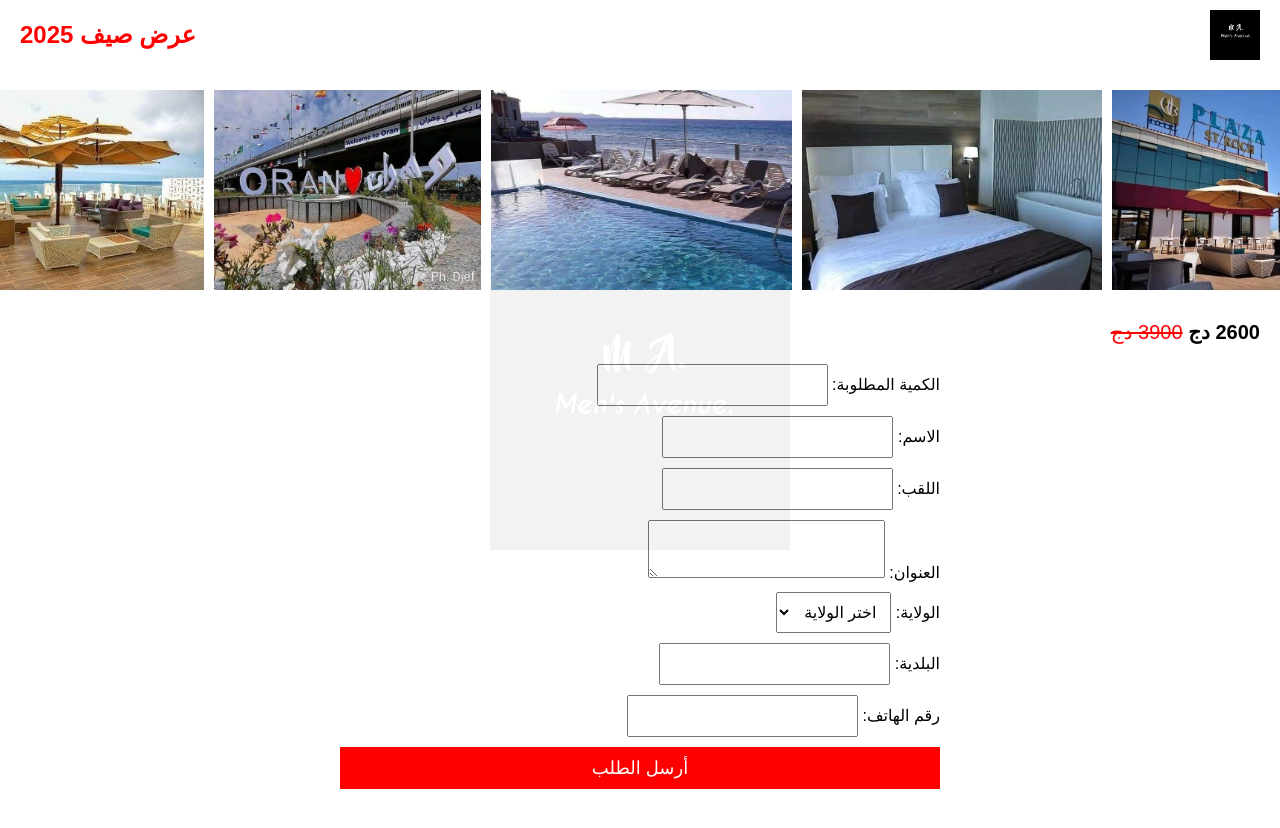
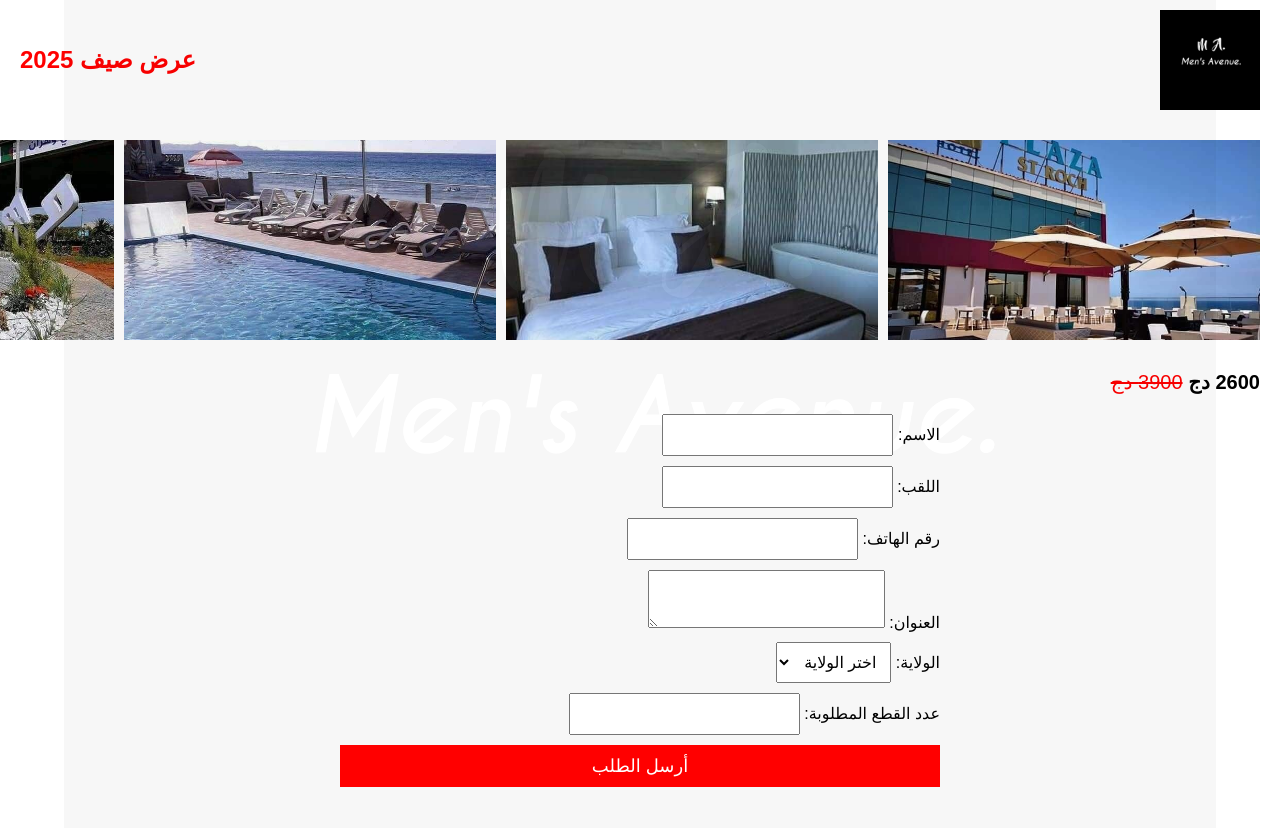
Before and after one commit to Wallas2402/Beta-1, a plain HTML site: page index.html in a window 1280 px wide. Drawn offline with Linux system fonts and the light colour scheme.

Commit message:
Update index.html

```diff
--- a/index.html
+++ b/index.html
@@ -20,7 +20,7 @@
       padding: 10px 20px;
     }
     .logo {
-      height: 50px;
+      height: 100px; /* doubled */
     }
     .promo {
       color: red;
@@ -28,22 +28,26 @@
       font-weight: bold;
     }
     .main-logo {
-      opacity: 0.05;
+      opacity: 0.03;
       position: absolute;
       top: 50%;
       left: 50%;
       transform: translate(-50%, -50%);
-      max-width: 300px;
+      max-width: 90vw;
+      z-index: 0;
     }
-    .carousel {
+    .carousel-container {
+      overflow-x: auto;
       display: flex;
-      overflow-x: auto;
+      scroll-behavior: smooth;
       gap: 10px;
       padding: 20px;
-      justify-content: center;
     }
-    .carousel img {
+    .carousel-container img {
       height: 200px;
+      width: 30%;
+      object-fit: cover;
+      flex-shrink: 0;
     }
     .price {
       text-align: right;
@@ -61,6 +65,8 @@
       flex-direction: column;
       gap: 10px;
       text-align: right;
+      z-index: 1;
+      position: relative;
     }
     input, select, textarea {
       padding: 10px;
@@ -84,7 +90,7 @@
 
   <img src="logo.png" alt="الشعار الكبير" class="main-logo">
 
-  <div class="carousel">
+  <div class="carousel-container">
     <img src="pic1.jpg" alt="صورة 1">
     <img src="pic2.jpg" alt="صورة 2">
     <img src="pic3.jpg" alt="صورة 3">
@@ -97,32 +103,42 @@
   </div>
 
   <form action="https://formspree.io/f/mpwdkapw" method="POST">
-    <label>الكمية المطلوبة:
-      <input type="number" name="quantity" required>
-    </label>
     <label>الاسم:
       <input type="text" name="first_name" required>
     </label>
     <label>اللقب:
       <input type="text" name="last_name" required>
     </label>
+    <label>رقم الهاتف:
+      <input type="tel" name="phone" required>
+    </label>
     <label>العنوان:
       <textarea name="address" required></textarea>
     </label>
     <label>الولاية:
       <select name="wilaya" required>
-        <option value="">اختر الولاية</option>
+        <option value=\"\">اختر الولاية</option>
+        <option>الجزائر</option>
         <option>أدرار</option>
         <option>الشلف</option>
         <option>الأغواط</option>
-        <!-- Add the remaining 55 wilayas here -->
+        <option>أم البواقي</option>
+        <option>باتنة</option>
+        <option>بجاية</option>
+        <option>بسكرة</option>
+        <option>بشار</option>
+        <option>البليدة</option>
+        <option>البويرة</option>
+        <option>تمنراست</option>
+        <option>تبسة</option>
+        <option>تلمسان</option>
+        <option>تيارت</option>
+        <option>تيزي وزو</option>
+        <!-- Continue with the rest up to 58 wilayas -->
       </select>
     </label>
-    <label>البلدية:
-      <input type="text" name="commune" required>
-    </label>
-    <label>رقم الهاتف:
-      <input type="tel" name="phone" required>
+    <label>عدد القطع المطلوبة:
+      <input type="number" name="quantity" required>
     </label>
     <button type="submit">أرسل الطلب</button>
   </form>
```
